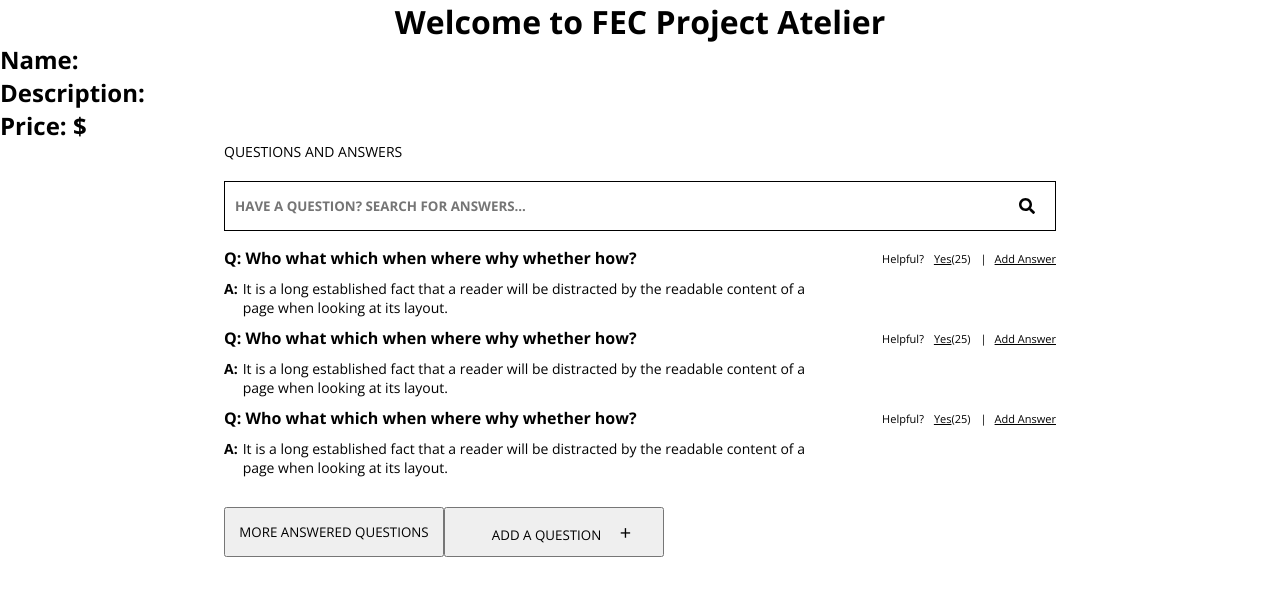
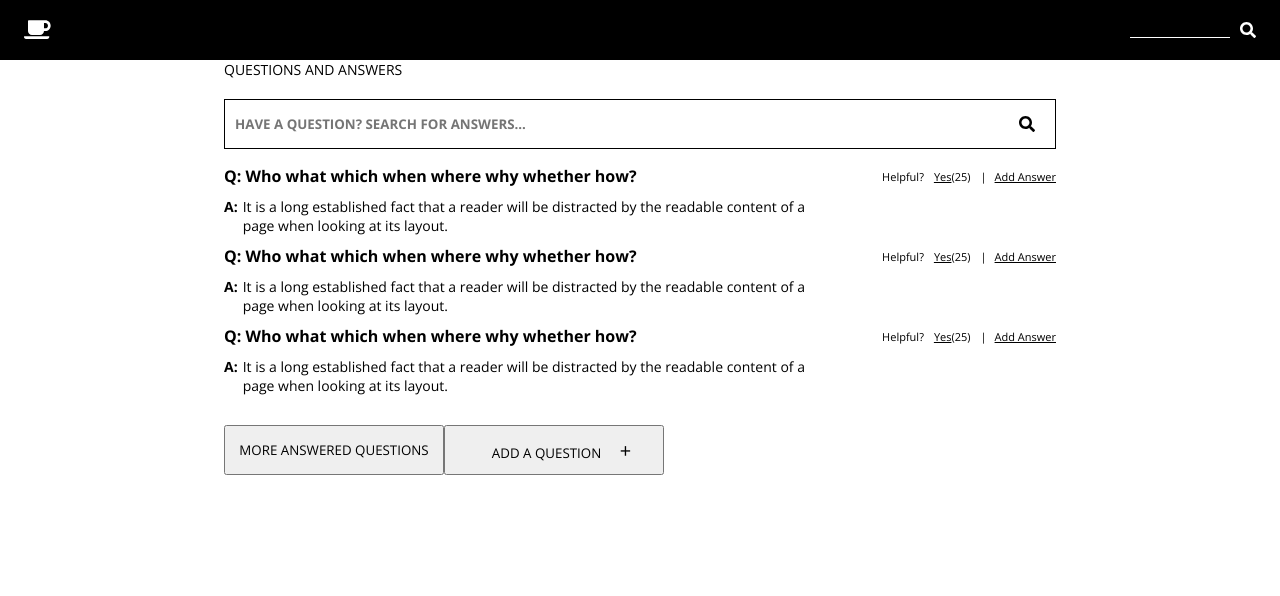
Before and after one commit to Octothorpes/Atelier, a React app: page / in a window 1280 px wide. Shown: the top 596 px of the page. Built offline with nearby package versions, Linux system fonts and the light colour scheme; no server answers; the HTML template or start-up script is replaced by a standard one.

Commit message:
setup component folders, mock search bar complete

```diff
--- a/client/src/components/App.jsx
+++ b/client/src/components/App.jsx
@@ -4,7 +4,7 @@ import axios from 'axios';
 import './App.css';
 import '../fa-icons/fa-icons.js';
 import QuestionsNAnswersContainer from './QnA/Questions&AnswersContainer.jsx';
-
+import ProductDetailContainer from './ProductDetail/productDetailContainer.jsx';
 
 class App extends React.Component {
   constructor(props) {
@@ -46,15 +46,15 @@ class App extends React.Component {
   render() {
     return (
       <React.Fragment>
-
-        <h1>Welcome to FEC Project Atelier</h1>
+        <ProductDetailContainer formatBody={this.formatBody} displayProduct={this.state.displayProduct} />
+        {/* <h1>Welcome to FEC Project Atelier</h1>
         <h2> Name: {this.state.displayProduct.name}</h2>
         <h2>
           <p> Description: {this.state.displayProduct.description}</p>
         </h2>
         <h2>
           <p> Price: ${this.state.displayProduct.default_price}</p>
-        </h2>
+        </h2> */}
         <QuestionsNAnswersContainer />
       </React.Fragment>
     );
--- /dev/null
+++ b/client/src/components/ProductDetail/ProductDetailStyles.css
@@ -0,0 +1,32 @@
+.product-detail-container{
+display:flex;
+flex-direction: row;
+width: 1280px;
+margin: auto;
+/* justify-content: right; */
+align-items:flex-start
+
+}
+.globalHeader {
+padding: 10px 24px;
+ height:60px ;
+ width:100%;
+ background-color: black;
+ display: flex;
+ flex-direction: row;
+ justify-content: space-between;
+ align-items: center;
+}
+.searchBarContainer {
+display: flex;
+flex-direction: row;
+}
+.mockSearchIcon{
+    color:white;
+
+}
+.mockSearchBar {
+    width:100px;
+    border-bottom: 1px solid white;
+    margin-right: 10px;
+}
--- /dev/null
+++ b/client/src/components/ProductDetail/productDetailContainer.jsx
@@ -0,0 +1,27 @@
+import React from 'react';
+import ProductDetailStyles from './ProductDetailStyles.css';
+import SearchBar from './searchBar.jsx';
+class productDetailContainer extends React.Component {
+  constructor(props) {
+    super(props);
+
+    this.state = {
+      displayProduct: this.props.displayProduct,
+    };
+  }
+  componentDidMount() {
+    this.setState({ displayProduct: this.props.displayProduct }, () => {
+      console.log('container', this.state);
+    });
+  }
+
+  render() {
+    return (
+      <div className='product-detail-container'>
+        <SearchBar />
+      </div>
+    );
+  }
+}
+
+export default productDetailContainer;
--- /dev/null
+++ b/client/src/components/ProductDetail/searchBar.jsx
@@ -0,0 +1,16 @@
+import { FontAwesomeIcon } from '@fortawesome/react-fontawesome';
+import React from 'react';
+
+let SearchBar = function (props) {
+  return (
+    <div className='globalHeader'>
+      <FontAwesomeIcon className='mockSearchIcon' icon='coffee' size='lg' />
+      <div className='searchBarContainer'>
+        <div className='mockSearchBar'></div>
+        <FontAwesomeIcon className='mockSearchIcon' icon='search' />
+      </div>
+    </div>
+  );
+};
+
+export default SearchBar;
--- a/client/src/fa-icons/fa-icons.js
+++ b/client/src/fa-icons/fa-icons.js
@@ -1,4 +1,5 @@
 import { library } from '@fortawesome/fontawesome-svg-core';
 import { faSearch } from '@fortawesome/free-solid-svg-icons';
-
+import { faCoffee } from '@fortawesome/free-solid-svg-icons';
+library.add(faCoffee);
 library.add(faSearch);
```
Also changed, not shown: client/src/components/ProductDetail/addToCart.jsx (added), client/src/components/ProductDetail/imageGallery.jsx (added), client/src/components/ProductDetail/productDescriptionAndFeatures.jsx (added), client/src/components/ProductDetail/productInformation.jsx (added), client/src/components/ProductDetail/styleSelector.jsx (added), 2 other files (tests, documents, lock files or other folders).
